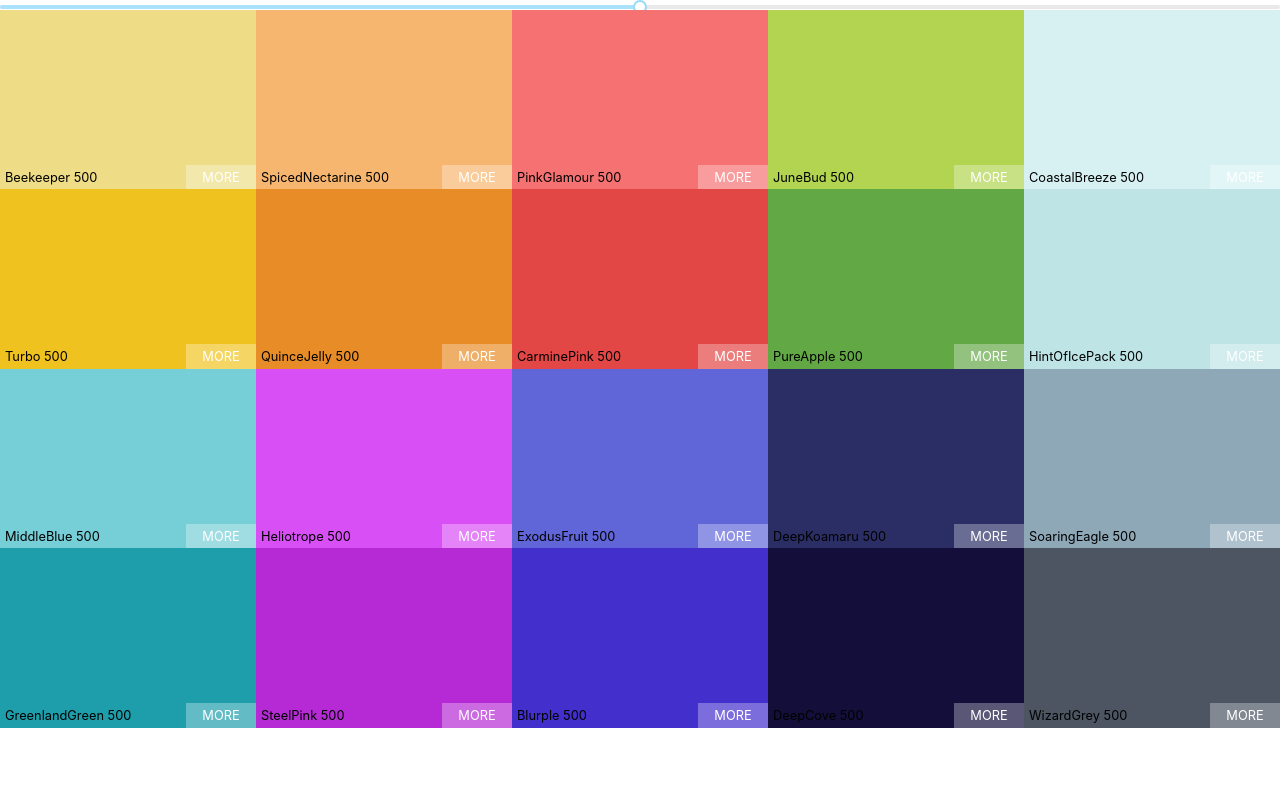
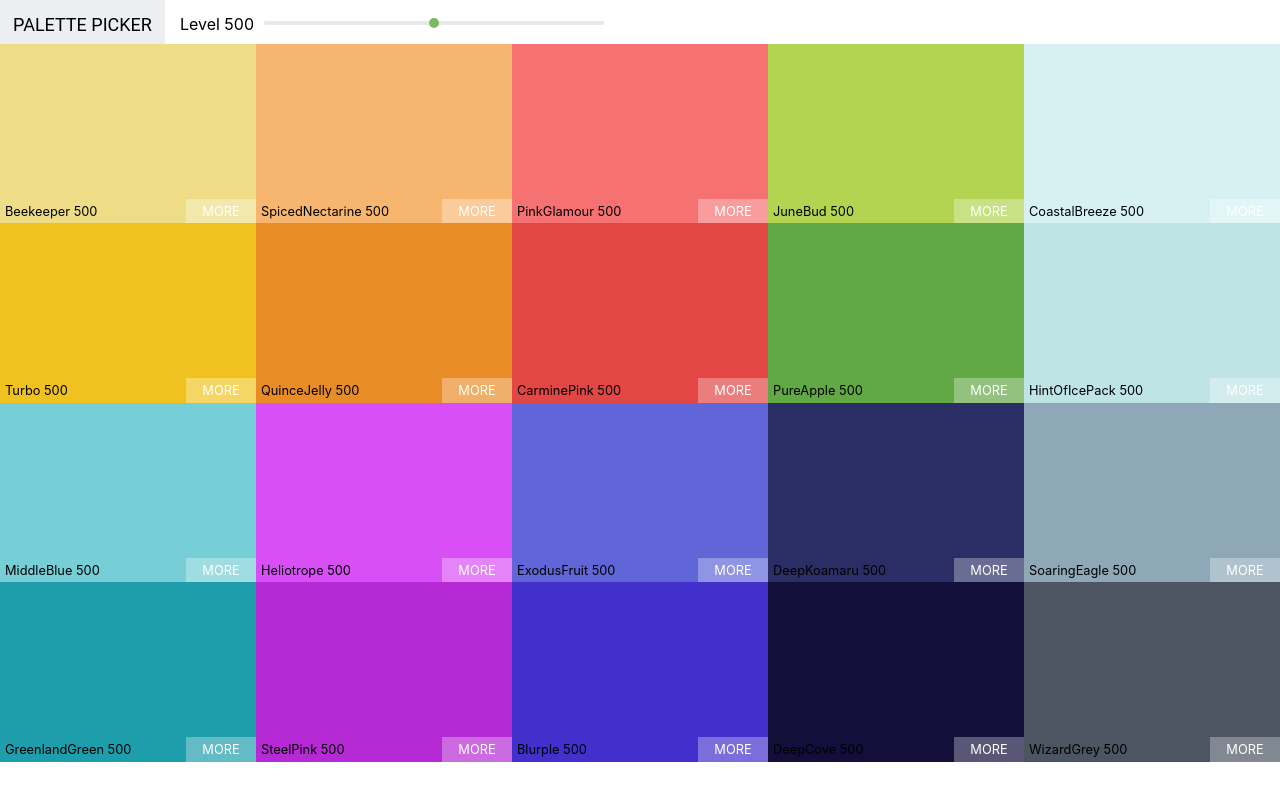
Before and after one commit to lironbc/React-Palette-Picker, a React (Create React App) app: page / in a window 1280 px wide. Built offline with nearby package versions, Linux system fonts and the light colour scheme.

Commit message:
Addded navbar

```diff
--- /dev/null
+++ b/src/Navbar.css
@@ -0,0 +1,46 @@
+.Navbar{
+    display: flex;
+    justify-content: flex-start;
+    align-items: center;
+    height: 6vh;
+}
+
+.logo{
+    margin-right: 15px;
+    padding: 0 13px;
+    font-size: 18px;
+    background: #eceff1;
+    font-family: Roboto;
+    height: 100%;
+    display: flex;
+    align-items : center;
+}
+
+.logo a {
+    text-decoration: none;
+    color: black;
+}
+
+.slider{
+    width: 340px;
+    display: inline-block;
+    padding: 0 10px;
+}
+
+/* Overriding default colors on slider */
+.rc-slider-track{
+    background : none !important;
+}
+
+.rc-slider-handle,
+.rc-slider-handle:active,
+.rc-slider-handle:focus,
+.rc-slider-handle:hover
+{
+    border: none !important;
+    background : #7cb960 !important;
+    box-shadow : none !important;
+    margin-top : -3.5px !important;
+    width: 10px !important;
+    height : 10px !important;
+}
--- /dev/null
+++ b/src/Navbar.js
@@ -0,0 +1,29 @@
+import React, { Component } from 'react';
+import Slider from 'rc-slider';
+import 'rc-slider/assets/index.css';
+import './Navbar.css';
+
+class Navbar extends Component {
+    render() {
+        return (
+            <div className="Navbar">
+                <div className="logo">
+                    <a href="/">PALETTE PICKER</a>
+                </div>
+
+                <div className="slider-container">
+                    <span>Level {this.props.level}</span>
+                    <div className="slider">
+                        <Slider defaultValue={this.props.level}
+                            min={100}
+                            max={900}
+                            step={100}
+                            onAfterChange={this.props.handleSliderChange} />
+                    </div>
+                </div>
+            </div>
+        )
+    }
+}
+
+export default Navbar;
--- a/src/Palette.js
+++ b/src/Palette.js
@@ -1,8 +1,7 @@
 import React, { Component } from 'react';
 import ColorBox from './ColorBox';
 import './Palette.css';
-import Slider from 'rc-slider';
-import 'rc-slider/assets/index.css';
+import Navbar from './Navbar';
 
 class Palette extends Component {
     constructor(props){
@@ -27,11 +26,7 @@ class Palette extends Component {
         );
         return (
             <div className="Palette">
-                <Slider defaultValue={this.state.level}
-                    min={100}
-                    max={900}
-                    step={100}
-                    onAfterChange={this.handleSliderChange} />
+                <Navbar level={this.state.level} handleSliderChange={this.handleSliderChange} />
                 <div className="Palette-colors">
                     {colors}
                 </div>
```
